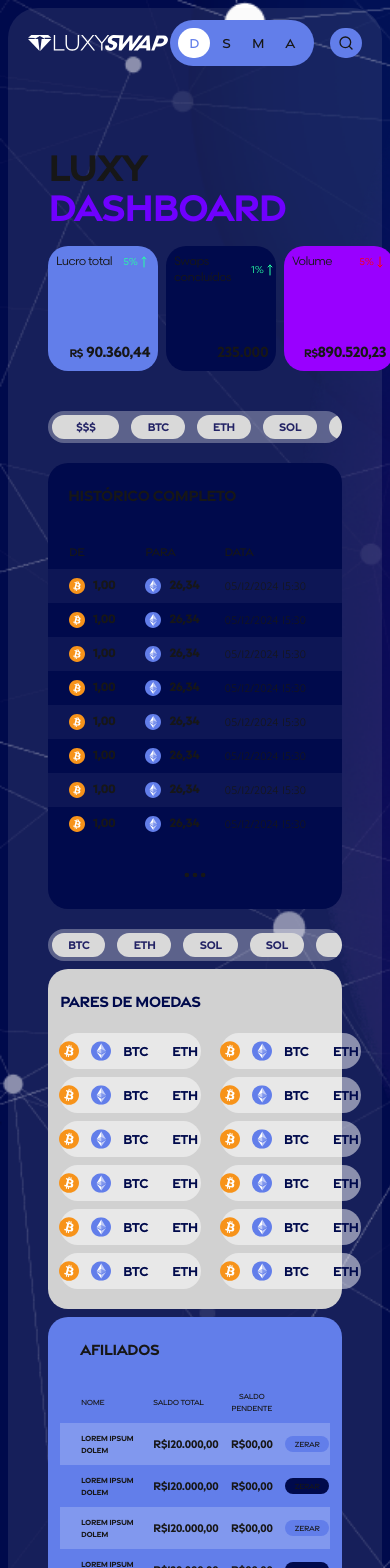
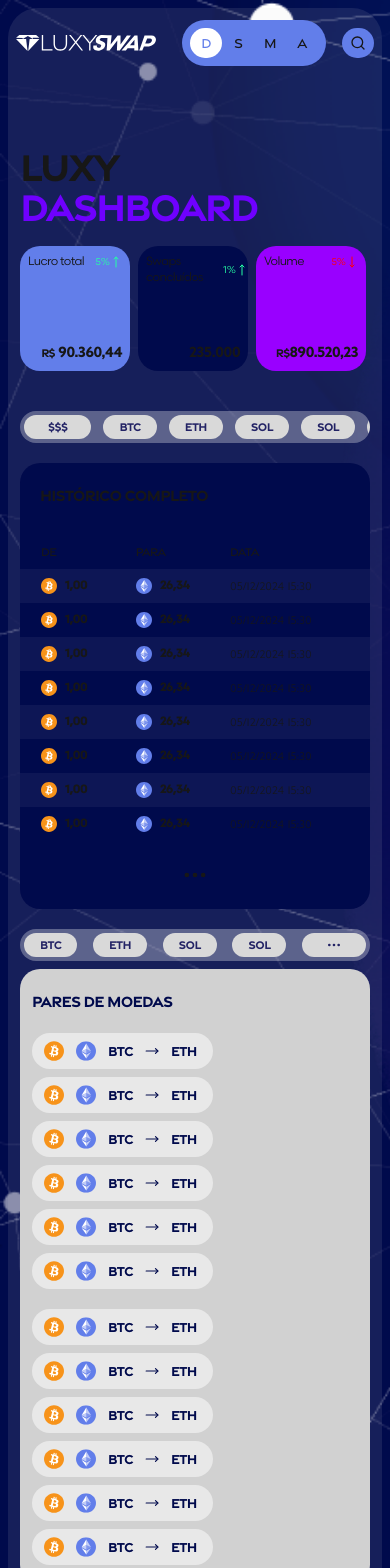
Before and after one commit to Rafael-Esteves/luxyswap-next, a Next.js app: page /dashboard in a window 390 px wide. Shown: the top 1568 px of the page. Built offline with nearby package versions, Linux system fonts and the light colour scheme.

Commit message:
fixing responsive dash

```diff
--- a/app/dashboard/page.tsx
+++ b/app/dashboard/page.tsx
@@ -33,8 +33,8 @@ export default function Page() {
     <div className="w-full bg-swap-gradient bg-cover bg-no-repeat">
       <div className="w-full bg-swap relative bg-cover bg-no-repeat min-h-screen">
         <AnimatedContainer className="w-full flex items-center justify-center flex-col p-2">
-          <div className="w-full flex  flex-col py-3 lg:py-4 px-5 lg:px-10 rounded-[30px] lg:rounded-[70px] bg-[#D9D9D91A]">
-            <div className="w-full flex items-center justify-between mb-20">
+          <div className="w-full flex  flex-col py-3 lg:py-4 px-2 md:px-5 lg:px-10 rounded-[30px] lg:rounded-[70px] bg-[#D9D9D91A]">
+            <div className="w-full flex items-center justify-between flex-wrap gap-5 mb-20">
               <Image width={307} height={36} src="/icons/logo.svg" className="hidden lg:flex" alt="" />
               <Image width={140} height={16} src="/icons/logo.svg" className="flex lg:hidden" alt="" />
               <div className="flex items-center justify-center gap-4">
@@ -58,14 +58,14 @@ export default function Page() {
               </div>
             </div>
 
-            <div className="px-5 w-full">
+            <div className="px-1 md:px-5 w-full">
               <div className="flex items-start lg:items-center flex-col lg:flex-row justify-between w-full mb-10 lg:mb-20">
                 <h1 className="font-gravesend mb-5 lg:mb-0 font-bold text-[40px] leading-10 lg:text-6xl tracking-tighter uppercase">
                   Luxy <br />
                   <span className="text-[#6F00FF]">dashboard</span>
                 </h1>
 
-                <div className="flex items-center justify-center gap-2 lg:gap-5">
+                <div className="flex items-center justify-center flex-wrap gap-2 lg:gap-5">
                   <div className="flex flex-col items-end justify-between p-2 lg:p-4 bg-[#627EEA] rounded-[20px] lg:rounded-[35px] w-[110px] h-[125px] lg:w-[300px] lg:h-[172px]">
                     <div className="flex items-center justify-between w-full">
                       <span className="font-scandia text-xs lg:text-xl tracking-tighter">
@@ -239,7 +239,7 @@ export default function Page() {
                       pares de moedas
                     </h1>
 
-                    <div className="flex items-center w-full justify-between gap-5">
+                    <div className="flex items-center w-full justify-between flex-wrap gap-5">
                       <div className="flex flex-col gap-2 lg:gap-4">
                         {pairCoins.map((item, index) => (
                           <IconRow
```
